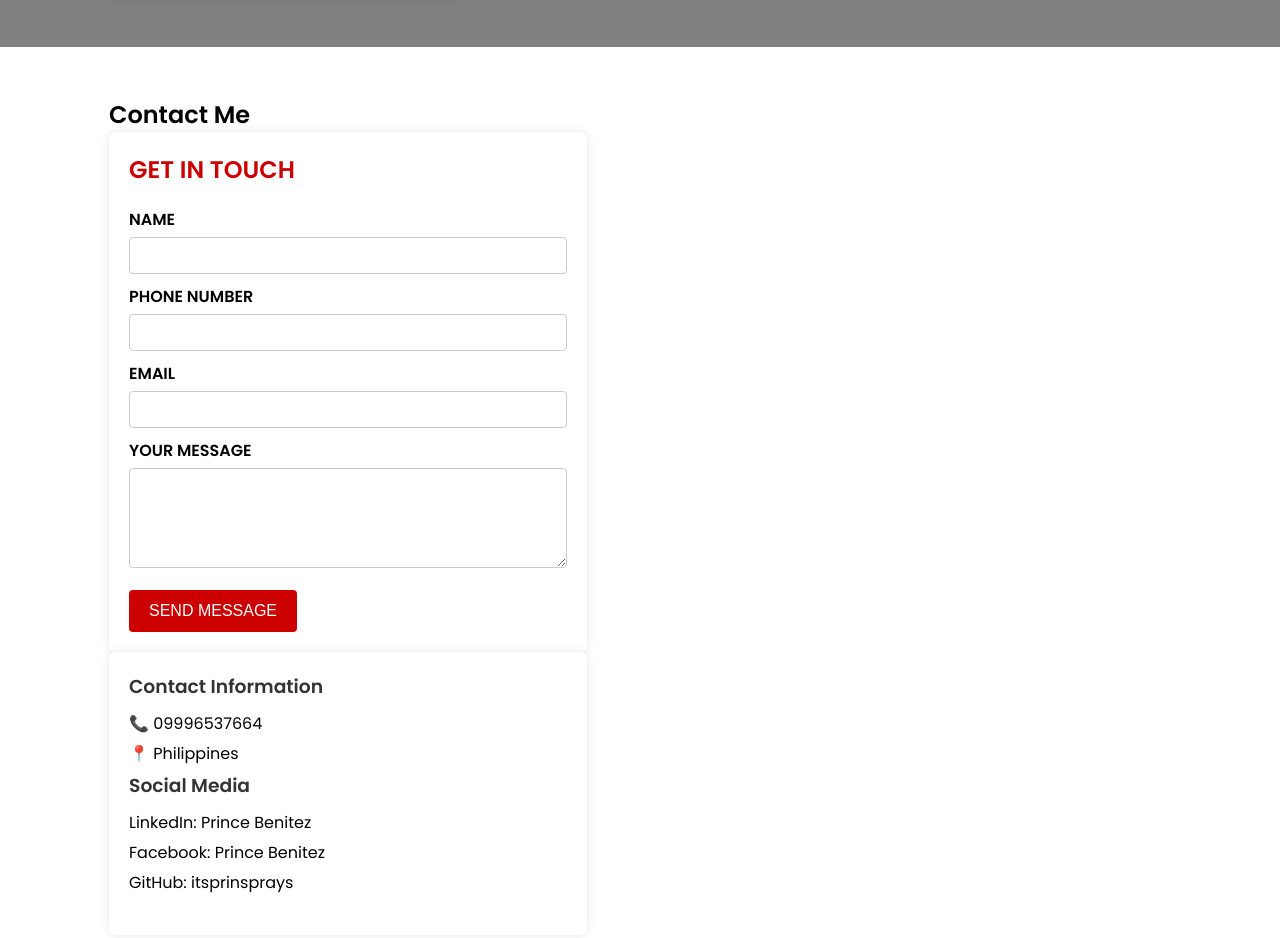
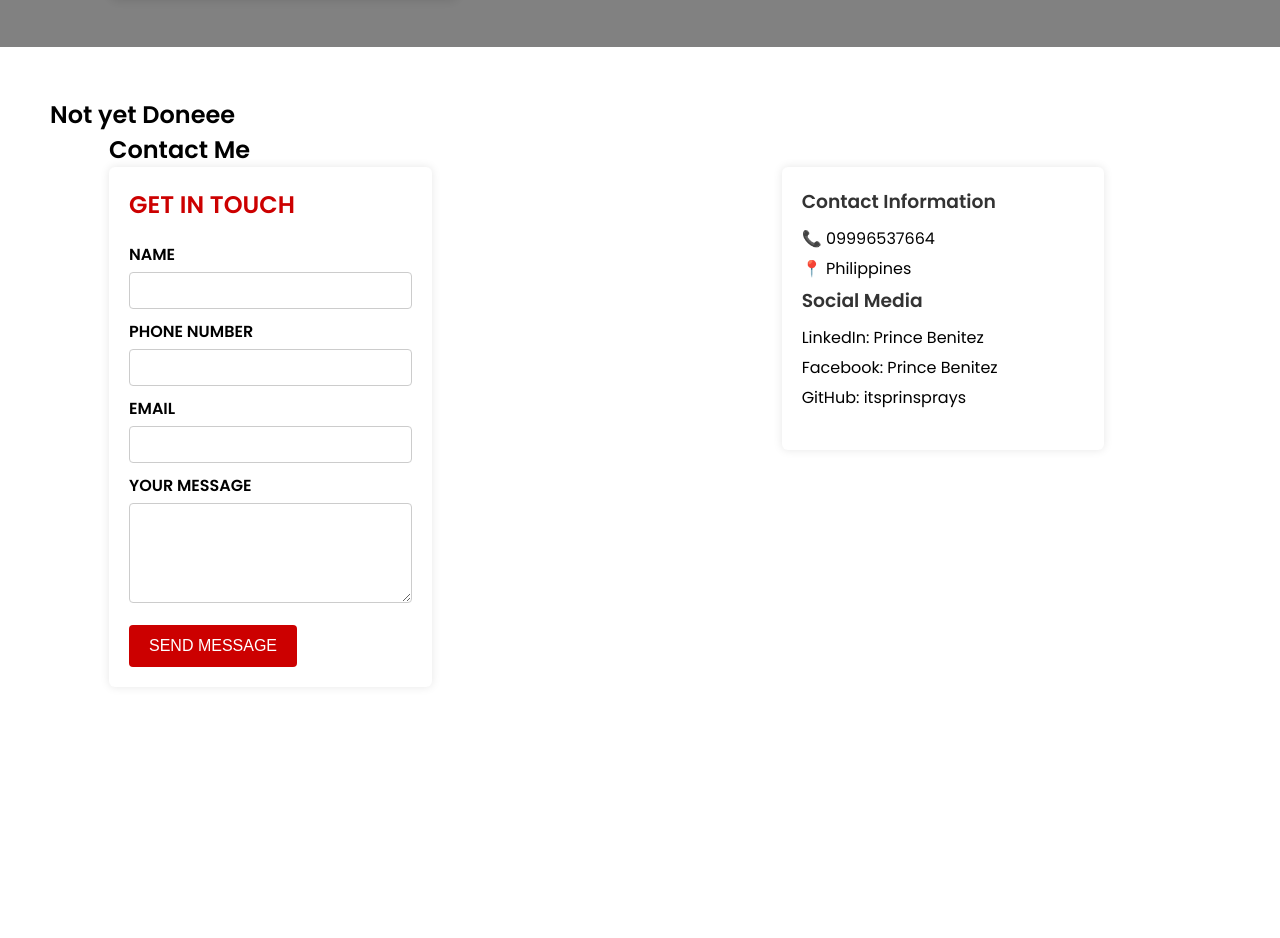
Before and after one commit to itsprinsprays/My-Portfolio, a plain HTML site: page index.html in a window 1280 px wide. Shown: the part 2509-3447 px from the top of the page. After the commit the page ends 3356 px from the top, so only its background shows below. Drawn offline with nearby package versions, Linux system fonts and the light colour scheme.

Commit message:
Contact Feature : Not yet Done

```diff
--- a/index.html
+++ b/index.html
@@ -173,8 +173,10 @@
 </section>
 
 <section id="contacts">
+  <h1>Not yet Doneee</h1>
   <div class="container">
   <h1>Contact Me</h1>
+  <div class="wrapperC">
     <!-- Left: Contact Form -->
     <div class="form-section">
       <h2>GET IN TOUCH</h2>
@@ -209,6 +211,7 @@
       </div>
     </div>
   </div>
+  </div>
 
 </section>
 
--- a/style.css
+++ b/style.css
@@ -430,13 +430,13 @@ section {
   background-color: #ffffff;
 }
 
-.form-section, .info-section {
+.form-section{
       flex: 1;
       background: #fff;
       padding: 20px;
       box-shadow: 0 0 10px rgba(0,0,0,0.1);
       border-radius: 6px;
-      width: 45%;
+      width: 100%;
     }
     h2 {
       margin-bottom: 20px;
@@ -476,3 +476,19 @@ section {
     .info-box p {
       margin: 5px 0;
     }
+
+.wrapperC {
+  display: inline-flex;
+  gap: 50px;
+  align-items: flex-start;
+}
+
+.info-section {
+      flex: 1;
+      background: #fff;
+      padding: 20px;
+      margin-left: 300px;
+      box-shadow: 0 0 10px rgba(0,0,0,0.1);
+      border-radius: 6px;
+      width: 45%;
+    }
```
